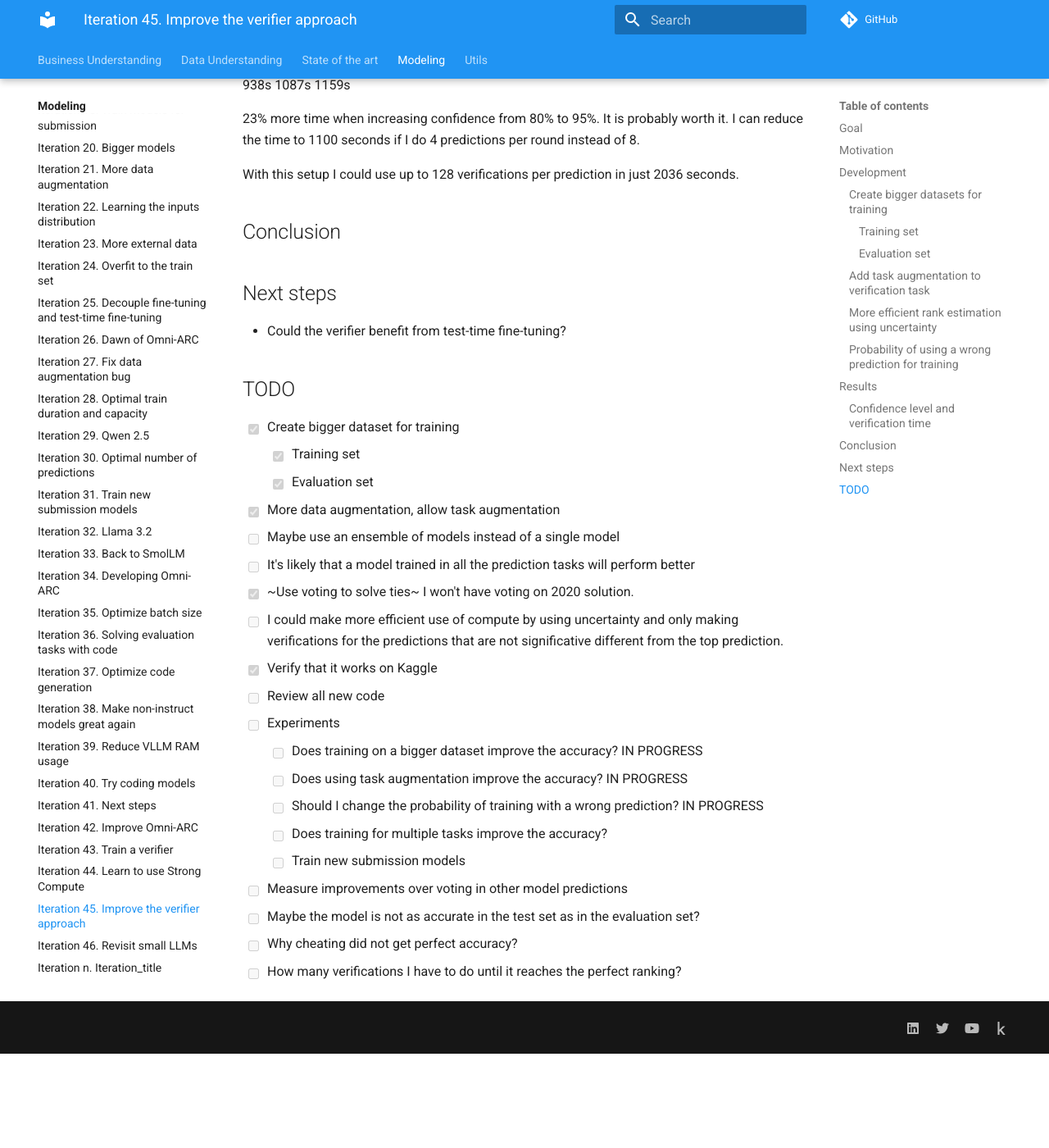
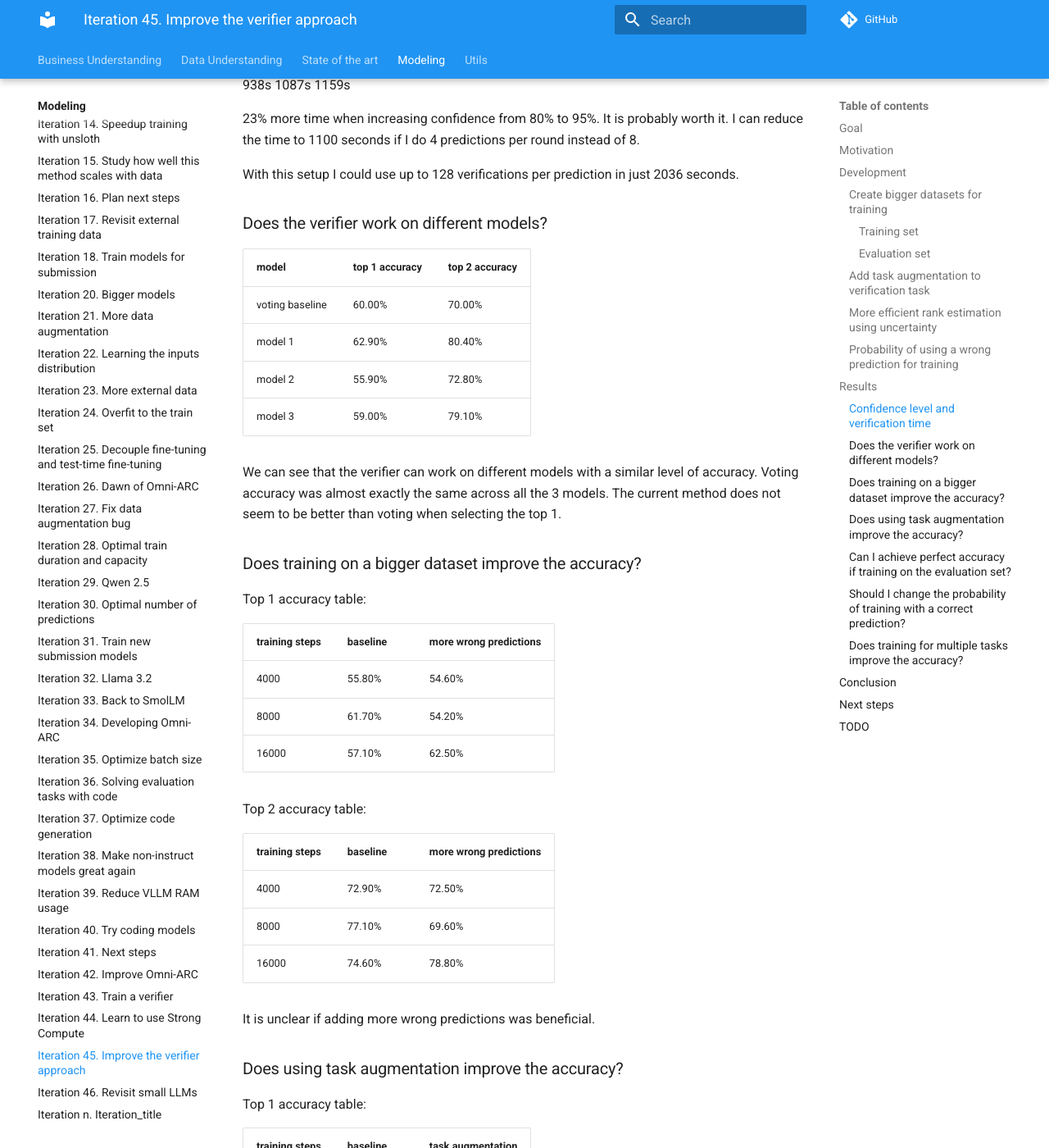
Before and after one commit to zhengjunyao-work/arc24, an MkDocs documentation site: the page built from docs/modeling/Iteration_45_improve_verifier.md, in a window 1280 px wide and 1400 px high, scrolled down 1799 px. Shown: the whole window at 82% size. Built offline with MkDocs 1.6.1 and Material for MkDocs 9.7.7, drawn with Linux system fonts in a browser that asks for light colours; comment, search, counter and statistics services are not loaded; before the commit the page ends 3084 px from its top, so only the background shows below that; some of the changed text lies outside the part shown.

Commit message:
documented results

```diff
--- a/docs/modeling/Iteration_45_improve_verifier.md
+++ b/docs/modeling/Iteration_45_improve_verifier.md
@@ -173,11 +173,82 @@ I can reduce the time to 1100 seconds if I do 4 predictions per round instead of
 
 With this setup I could use up to 128 verifications per prediction in just 2036 seconds.
 
+### Does the verifier work on different models?
+
+| model           | top 1 accuracy | top 2 accuracy |
+|-----------------|----------------|----------------|
+| voting baseline | 60.00%         | 70.00%         |
+| model 1         | 62.90%         | 80.40%         |
+| model 2         | 55.90%         | 72.80%         |
+| model 3         | 59.00%         | 79.10%         |
+
+We can see that the verifier can work on different models with a similar level of accuracy.
+Voting accuracy was almost exactly the same across all the 3 models.
+The current method does not seem to be better than voting when selecting the top 1.
+
+### Does training on a bigger dataset improve the accuracy?
+
+Top 1 accuracy table:
+
+| training steps | baseline | more wrong predictions |
+|----------------|----------|------------------------|
+| 4000           | 55.80%   | 54.60%                 |
+| 8000           | 61.70%   | 54.20%                 |
+| 16000          | 57.10%   | 62.50%                 |
+
+Top 2 accuracy table:
+
+| training steps | baseline | more wrong predictions |
+|----------------|----------|------------------------|
+| 4000           | 72.90%   | 72.50%                 |
+| 8000           | 77.10%   | 69.60%                 |
+| 16000          | 74.60%   | 78.80%                 |
+
+It is unclear if adding more wrong predictions was beneficial.
+
+### Does using task augmentation improve the accuracy?
+
+Top 1 accuracy table:
+
+| training steps | baseline | task augmentation |
+|----------------|----------|-------------------|
+| 4000           | 54.60%   | 52.50%            |
+| 8000           | 54.20%   | 52.10%            |
+| 16000          | 62.50%   | 54.2              |
+
+Top 2 accuracy table:
+
+| training steps | baseline | task augmentation |
+|----------------|----------|-------------------|
+| 4000           | 72.50%   | 72.90%            |
+| 8000           | 69.60%   | 72.10%            |
+| 16000          | 78.80%   | 76.70%            |
+
+It is unclear if adding task augmentation improves the accuracy. In fact in other experiments the results
+are worse.
+
+### Can I achieve perfect accuracy if training on the evaluation set?
+
+### Should I change the probability of training with a correct prediction?
+
+| correct_probability | top_1  | top_2  |
+|---------------------|--------|--------|
+| 0.1                 | 48.30% | 68.30% |
+| 0.2                 | 56.20% | 79.20% |
+| 0.3                 | 52.10% | 79.20% |
+| 0.5                 | 50.00% | 79.20% |
+
+There is no evidence that suggest that decreasing the probability of using correct predictions gives
+higher accuracy.
+
+### Does training for multiple tasks improve the accuracy?
+
 ## Conclusion
 
 ## Next steps
 
 - Could the verifier benefit from test-time fine-tuning?
+- Could I improve the selection of predictions by using selection instead of verifying? I might create a select script by tweaking the verify script.
 
 ## TODO
 
@@ -193,12 +264,12 @@ With this setup I could use up to 128 verifications per prediction in just 2036
 - [x] Verify that it works on Kaggle
 - [ ] Review all new code
 - [ ] Experiments
-  - [ ] Does training on a bigger dataset improve the accuracy? IN PROGRESS
-  - [ ] Does using task augmentation improve the accuracy? IN PROGRESS
-  - [ ] Should I change the probability of training with a wrong prediction? IN PROGRESS
+  - [x] Does training on a bigger dataset improve the accuracy? IN PROGRESS
+  - [x] Does using task augmentation improve the accuracy? IN PROGRESS
+  - [x] Should I change the probability of training with a wrong prediction? IN PROGRESS
   - [ ] Does training for multiple tasks improve the accuracy?
   - [ ] Train new submission models
-- [ ] Measure improvements over voting in other model predictions
+- [x] Measure improvements over voting in other model predictions
 - [ ] Maybe the model is not as accurate in the test set as in the evaluation set?
 - [ ] Why cheating did not get perfect accuracy?
-- [ ] How many verifications I have to do until it reaches the perfect ranking?
+- [ ] How many verifications I have to do until it reaches the perfect ranking? 128 verifications does not reach significative differences.
```
